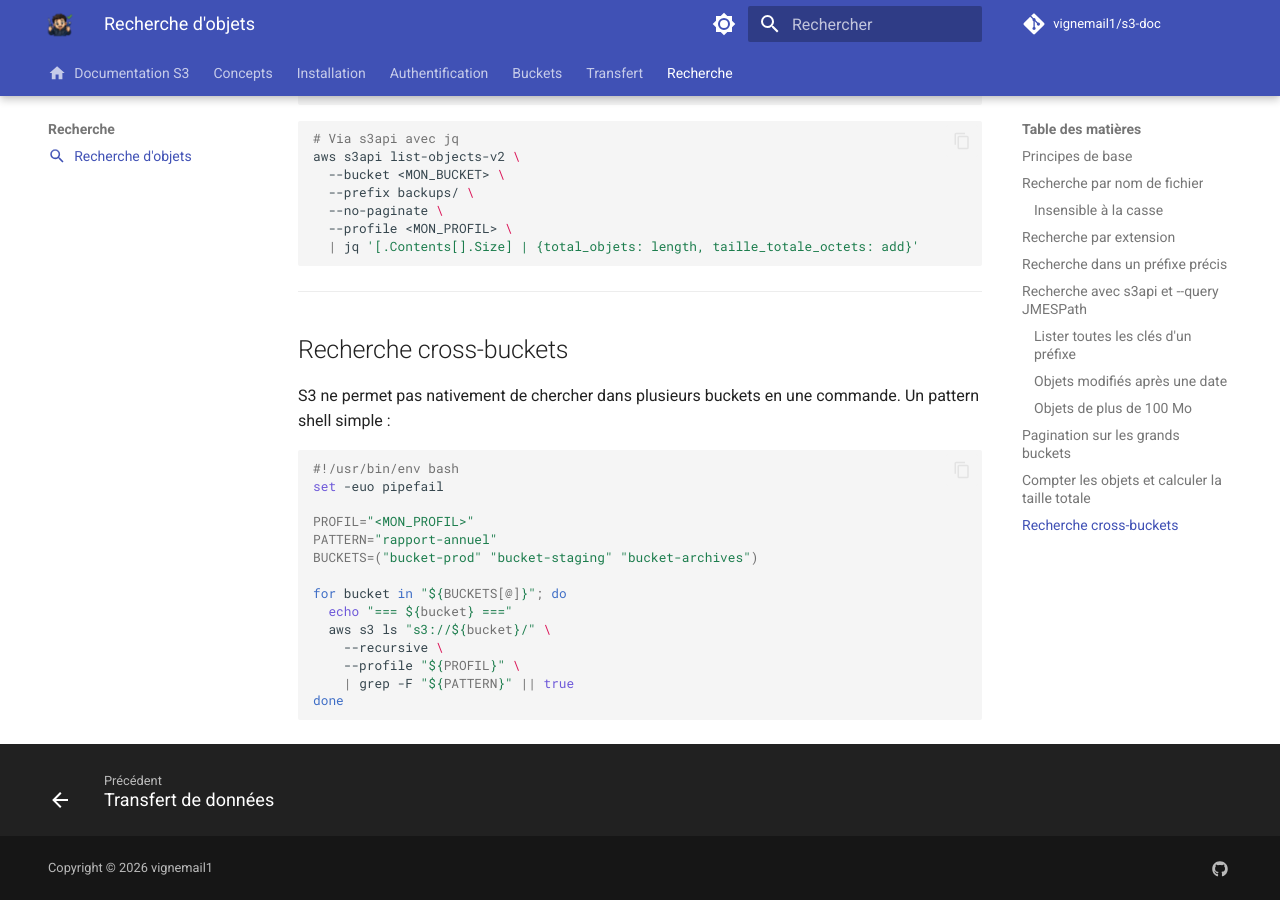
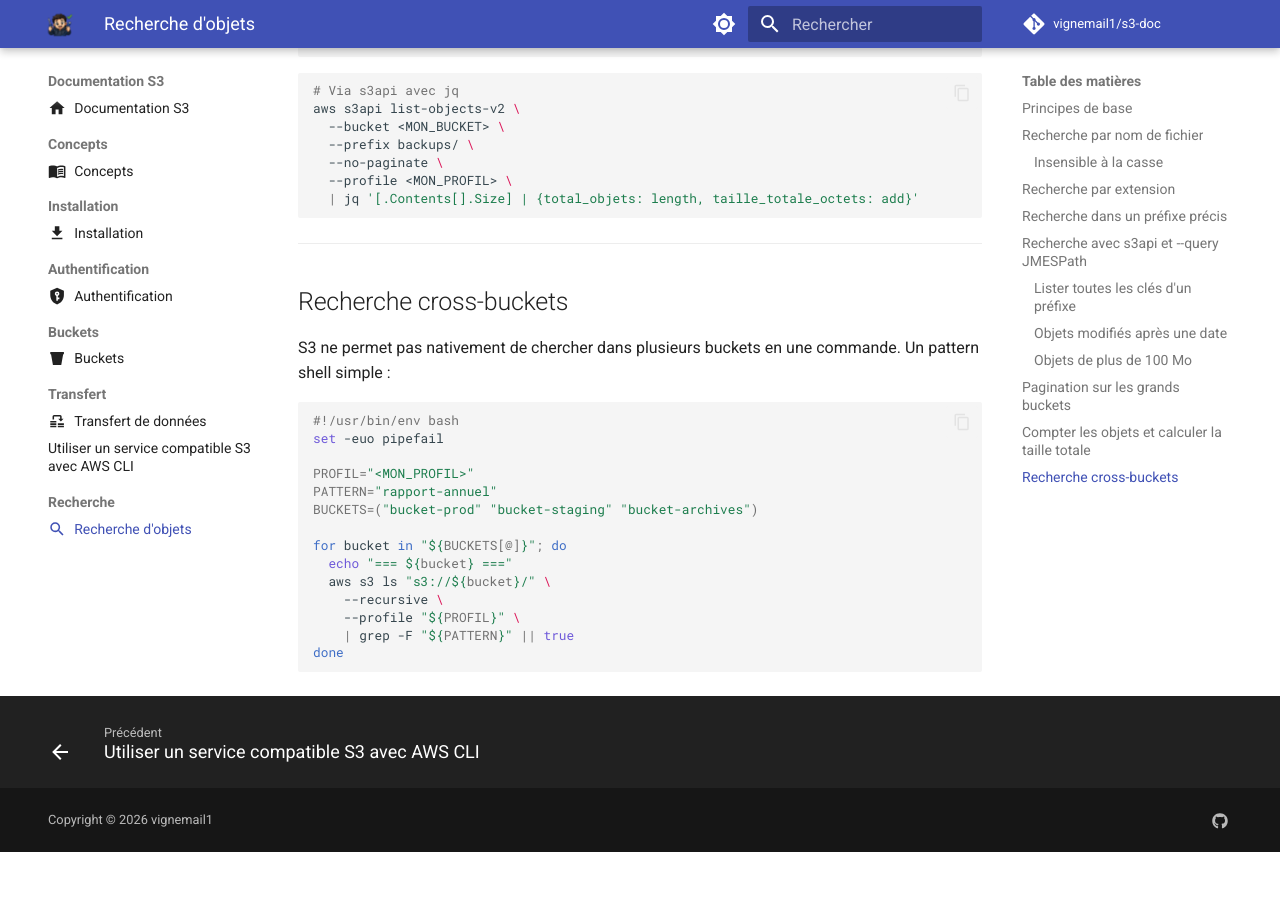
Before and after one commit to vignemail1/s3-doc, an MkDocs documentation site: the page built from docs/recherche/index.md, in a window 1280 px wide and 900 px high, scrolled down 3273 px. Built offline with MkDocs 1.6.1 and Material for MkDocs 9.7.7, drawn with Linux system fonts in a browser that asks for light colours; comment, search, counter and statistics services are not loaded; after the commit the page ends 4125 px from its top, so only the background shows below that; part of the change alters nothing that is shown.

Commit message:
quick edit

````diff
--- /dev/null
+++ b/docs/transfert/commandes-cli.md
@@ -0,0 +1,275 @@
+# Utiliser un service compatible S3 avec AWS CLI
+
+AWS CLI sait communiquer avec de nombreux services compatibles S3. L’outil est celui d’AWS, mais les commandes ci-dessous visent une API S3 fournie par un service tiers : elles ne nécessitent pas un compte AWS. La compatibilité dépend toutefois du fournisseur, de sa version d’API et des fonctionnalités activées.
+
+## 1. Préparer les informations
+
+Demandez à l’administrateur ou au fournisseur :
+
+- l’URL de l’endpoint S3, par exemple `https://s3.<domaine-fournisseur>` ;
+- la région à utiliser pour la signature (certains services imposent une valeur, d’autres ignorent ce paramètre) ;
+- l’identifiant et la clé secrète, ou les identifiants temporaires STS ;
+- les buckets auxquels vous avez accès et les opérations autorisées ;
+- si le fournisseur requiert le style d’adressage `path` ou prend en charge le style `virtual`.
+
+Dans les exemples, remplacez les valeurs entre chevrons, par exemple `<ENDPOINT_URL>`, `<BUCKET>` et `<PREFIXE>`. N’incluez pas les chevrons lors de l’exécution. Les commandes utilisent une URL HTTPS et ne désactivent pas la validation TLS.
+
+Installez AWS CLI v2, puis vérifiez son installation :
+
+```bash
+aws --version
+```
+
+## 2. Configurer les identifiants
+
+### Profil dédié avec identifiants permanents
+
+Il est préférable d’utiliser un profil nommé plutôt que de mettre les clés dans une commande ou dans un script :
+
+```bash
+aws configure --profile <NOM_PROFIL>
+```
+
+Saisissez les valeurs demandées. Pour un service tiers, indiquez la région de signature communiquée par le fournisseur. Cette commande stocke les identifiants dans les fichiers de configuration locaux de l’utilisateur ; protégez ces fichiers et ne les ajoutez jamais au contrôle de version.
+
+AWS CLI ne propose pas de champ standard `endpoint_url` dans `aws configure`. Passez donc `--endpoint-url` à chaque commande, ou configurez un endpoint par service dans `~/.aws/config` si la version et le comportement du fournisseur le permettent.
+
+### Identifiants temporaires STS
+
+Un accès temporaire comprend généralement un identifiant, une clé secrète et un jeton de session, tous trois fournis par l’émetteur STS. Configurez un profil temporaire :
+
+```bash
+aws configure set aws_access_key_id <ACCESS_KEY_ID> --profile <NOM_PROFIL_STS>
+aws configure set aws_secret_access_key <SECRET_ACCESS_KEY> --profile <NOM_PROFIL_STS>
+aws configure set aws_session_token <SESSION_TOKEN> --profile <NOM_PROFIL_STS>
+aws configure set region <REGION_SIGNATURE> --profile <NOM_PROFIL_STS>
+```
+
+Ces valeurs expirent. Ne réutilisez pas un ancien jeton après expiration et ne le publiez pas dans un ticket, un dépôt ou un journal de commandes. Certains fournisseurs proposent un mécanisme de renouvellement différent : suivez leurs instructions.
+
+> **Important :** la création ou l’échange d’identifiants STS (par exemple `AssumeRole`) se fait auprès de l’endpoint STS du fournisseur, avec des paramètres, une version et des permissions qui peuvent varier. Ne supposez pas qu’un endpoint AWS STS ou une commande AWS particulière est universelle. Utilisez la procédure documentée par le fournisseur pour obtenir les trois valeurs temporaires, puis configurez-les comme ci-dessus.
+
+## 3. Paramètres communs
+
+Dans chaque exemple, fournissez explicitement l’endpoint du service S3 :
+
+```bash
+aws s3api <OPERATION> \
+  --endpoint-url <ENDPOINT_URL> \
+  --region <REGION_SIGNATURE> \
+  --profile <NOM_PROFIL>
+```
+
+`<ENDPOINT_URL>` est l’endpoint S3, pas l’URL d’un bucket. Avec AWS CLI v2, `--endpoint-url` s’applique à la commande concernée. Le profil détermine les identifiants et la région par défaut ; les options explicites rendent l’exemple plus lisible.
+
+Pour tester l’authentification et l’accès à la liste des buckets :
+
+```bash
+aws s3api list-buckets \
+  --endpoint-url <ENDPOINT_URL> \
+  --region <REGION_SIGNATURE> \
+  --profile <NOM_PROFIL>
+```
+
+Cette opération peut être refusée même si l’accès à un bucket précis est autorisé. L’absence de droit de lister tous les buckets ne signifie donc pas nécessairement que les opérations sur un bucket échoueront.
+
+## 4. Actions courantes sur les buckets et les objets
+
+Les exemples supposent que les droits nécessaires sont accordés par le fournisseur. Les noms d’actions de policy S3 ne sont pas des commandes CLI : la policy doit autoriser l’opération sous-jacente, éventuellement avec des droits distincts sur le bucket et les objets.
+
+### Lister le contenu d’un bucket
+
+Lister la racine :
+
+```bash
+aws s3api list-objects-v2 \
+  --bucket <BUCKET> \
+  --endpoint-url <ENDPOINT_URL> \
+  --region <REGION_SIGNATURE> \
+  --profile <NOM_PROFIL>
+```
+
+Limiter la liste à un préfixe :
+
+```bash
+aws s3api list-objects-v2 \
+  --bucket <BUCKET> \
+  --prefix <PREFIXE>/ \
+  --endpoint-url <ENDPOINT_URL> \
+  --region <REGION_SIGNATURE> \
+  --profile <NOM_PROFIL>
+```
+
+La permission de lister porte généralement sur le bucket et peut être restreinte à un préfixe. Elle est distincte de la permission de lire les objets.
+
+### Télécharger un objet
+
+```bash
+aws s3 cp s3://<BUCKET>/<CHEMIN_OBJET> <CHEMIN_LOCAL> \
+  --endpoint-url <ENDPOINT_URL> \
+  --region <REGION_SIGNATURE> \
+  --profile <NOM_PROFIL>
+```
+
+Variante bas niveau :
+
+```bash
+aws s3api get-object \
+  --bucket <BUCKET> \
+  --key <CHEMIN_OBJET> \
+  <CHEMIN_LOCAL> \
+  --endpoint-url <ENDPOINT_URL> \
+  --region <REGION_SIGNATURE> \
+  --profile <NOM_PROFIL>
+```
+
+### Envoyer un objet
+
+```bash
+aws s3 cp <CHEMIN_LOCAL> s3://<BUCKET>/<CHEMIN_OBJET> \
+  --endpoint-url <ENDPOINT_URL> \
+  --region <REGION_SIGNATURE> \
+  --profile <NOM_PROFIL>
+```
+
+L’équivalent bas niveau pour un objet simple :
+
+```bash
+aws s3api put-object \
+  --bucket <BUCKET> \
+  --key <CHEMIN_OBJET> \
+  --body <CHEMIN_LOCAL> \
+  --endpoint-url <ENDPOINT_URL> \
+  --region <REGION_SIGNATURE> \
+  --profile <NOM_PROFIL>
+```
+
+Les transferts `aws s3 cp` peuvent utiliser des transferts multipart pour les gros fichiers. Vérifiez que le fournisseur les prend en charge et que les permissions nécessaires sont accordées.
+
+### Supprimer un objet
+
+```bash
+aws s3 rm s3://<BUCKET>/<CHEMIN_OBJET> \
+  --endpoint-url <ENDPOINT_URL> \
+  --region <REGION_SIGNATURE> \
+  --profile <NOM_PROFIL>
+```
+
+Ou avec l’API bas niveau :
+
+```bash
+aws s3api delete-object \
+  --bucket <BUCKET> \
+  --key <CHEMIN_OBJET> \
+  --endpoint-url <ENDPOINT_URL> \
+  --region <REGION_SIGNATURE> \
+  --profile <NOM_PROFIL>
+```
+
+La suppression est une action destructive. Vérifiez le bucket et la clé avant de l’exécuter. La gestion des versions peut rendre nécessaire une suppression de version spécifique.
+
+### Créer un bucket
+
+À utiliser uniquement si le fournisseur autorise la création de buckets avec ces identifiants :
+
+```bash
+aws s3api create-bucket \
+  --bucket <NOM_BUCKET_UNIQUE> \
+  --endpoint-url <ENDPOINT_URL> \
+  --region <REGION_SIGNATURE> \
+  --profile <NOM_PROFIL>
+```
+
+La création de bucket, les contraintes de nommage, les paramètres de région et les options de configuration diffèrent selon les services. Consultez le fournisseur avant d’ajouter des options propres à AWS.
+
+### Supprimer un bucket
+
+Un bucket doit en général être vide avant sa suppression :
+
+```bash
+aws s3api delete-bucket \
+  --bucket <BUCKET> \
+  --endpoint-url <ENDPOINT_URL> \
+  --region <REGION_SIGNATURE> \
+  --profile <NOM_PROFIL>
+```
+
+Cette action est destructive et peut être irréversible. Ne l’exécutez que si vous êtes autorisé et certain du bucket visé.
+
+## 5. Utiliser des commandes `aws s3` en lot
+
+Copier un répertoire local dans un préfixe distant :
+
+```bash
+aws s3 cp <REPERTOIRE_LOCAL>/ s3://<BUCKET>/<PREFIXE>/ \
+  --recursive \
+  --endpoint-url <ENDPOINT_URL> \
+  --region <REGION_SIGNATURE> \
+  --profile <NOM_PROFIL>
+```
+
+Synchroniser un répertoire local vers un préfixe distant :
+
+```bash
+aws s3 sync <REPERTOIRE_LOCAL>/ s3://<BUCKET>/<PREFIXE>/ \
+  --endpoint-url <ENDPOINT_URL> \
+  --region <REGION_SIGNATURE> \
+  --profile <NOM_PROFIL>
+```
+
+`sync` compare les contenus et transfère les différences. L’option `--delete`, si ajoutée, supprime à destination les objets absents de la source : examinez soigneusement les chemins avant de l’utiliser.
+
+## 6. Définir une policy d’accès (administrateurs)
+
+La création et l’attachement de policies IAM ne sont pas des opérations de l’API S3 standard. AWS CLI expose des commandes IAM (`aws iam ...`), mais un fournisseur tiers peut avoir une API d’administration différente, des actions différentes ou ne pas exposer IAM via AWS CLI. Dans ce cas, appliquez la policy au moyen du portail ou des outils documentés par ce fournisseur.
+
+Exemple indicatif de policy S3 en lecture sur un préfixe, à adapter et faire valider par le fournisseur :
+
+```json
+{
+  "Version": "2012-10-17",
+  "Statement": [
+    {
+      "Sid": "ListerUnPrefixe",
+      "Effect": "Allow",
+      "Action": "s3:ListBucket",
+      "Resource": "arn:aws:s3:::<BUCKET>",
+      "Condition": {
+        "StringLike": {
+          "s3:prefix": ["<PREFIXE>", "<PREFIXE>/*"]
+        }
+      }
+    },
+    {
+      "Sid": "LireLesObjetsDuPrefixe",
+      "Effect": "Allow",
+      "Action": "s3:GetObject",
+      "Resource": "arn:aws:s3:::<BUCKET>/<PREFIXE>/*"
+    }
+  ]
+}
+```
+
+Les ARN, actions, conditions et opérateurs supportés varient entre fournisseurs. Une policy générique ne peut pas être garantie compatible partout. Accordez uniquement les permissions nécessaires ; pour l’envoi, la suppression ou les opérations multipart, demandez les actions exactes requises au fournisseur.
+
+## 7. Diagnostiquer les erreurs
+
+- **`AccessDenied`** : vérifiez les permissions, le bucket, le préfixe, les actions autorisées et, pour STS, le jeton de session.
+- **Erreur de signature ou `SignatureDoesNotMatch`** : vérifiez la région de signature, l’heure système, les identifiants, l’endpoint et la méthode d’adressage attendue.
+- **Erreur de connexion ou certificat** : vérifiez l’URL de l’endpoint, le réseau et la chaîne TLS du fournisseur. N’utilisez pas `--no-verify-ssl` comme solution permanente.
+- **Bucket introuvable** : vérifiez le nom, le compte ou tenant, l’endpoint et si l’opération est autorisée. Certains services masquent l’existence des ressources non autorisées.
+- **Commande non prise en charge** : le fournisseur peut ne pas implémenter l’opération S3, une condition IAM ou l’option utilisée. Consultez sa matrice de compatibilité.
+
+Pour examiner les paramètres effectifs sans afficher les secrets :
+
+```bash
+aws configure list --profile <NOM_PROFIL>
+```
+
+Évitez le mode `--debug` dans les journaux partagés : il peut révéler des informations sensibles.
+
+## Références
+
+- [Guide IAM et policies](../authentification/iam.md)
+- [Accès temporaires STS](../authentification/sts.md)
+- [AWS CLI — compatibilité des services tiers et endpoint URL](https://docs.aws.amazon.com/cli/latest/userguide/cli-configure-endpoints.html)
--- a/mkdocs.yml
+++ b/mkdocs.yml
@@ -33,8 +33,8 @@ theme:
     - navigation.instant
     - navigation.instant.progress
     - navigation.tracking
-    - navigation.tabs
-    - navigation.tabs.sticky
+    # - navigation.tabs
+    # - navigation.tabs.sticky
     - navigation.sections
     - navigation.expand
     - navigation.top
````
Also changed, not shown: docs/transfert/.pages.
